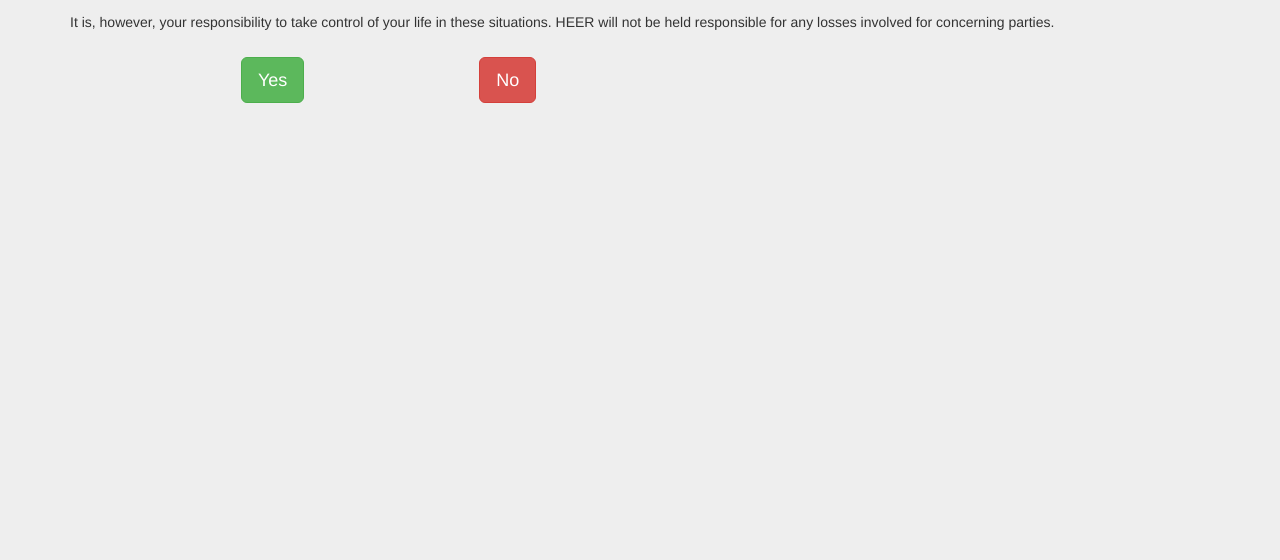
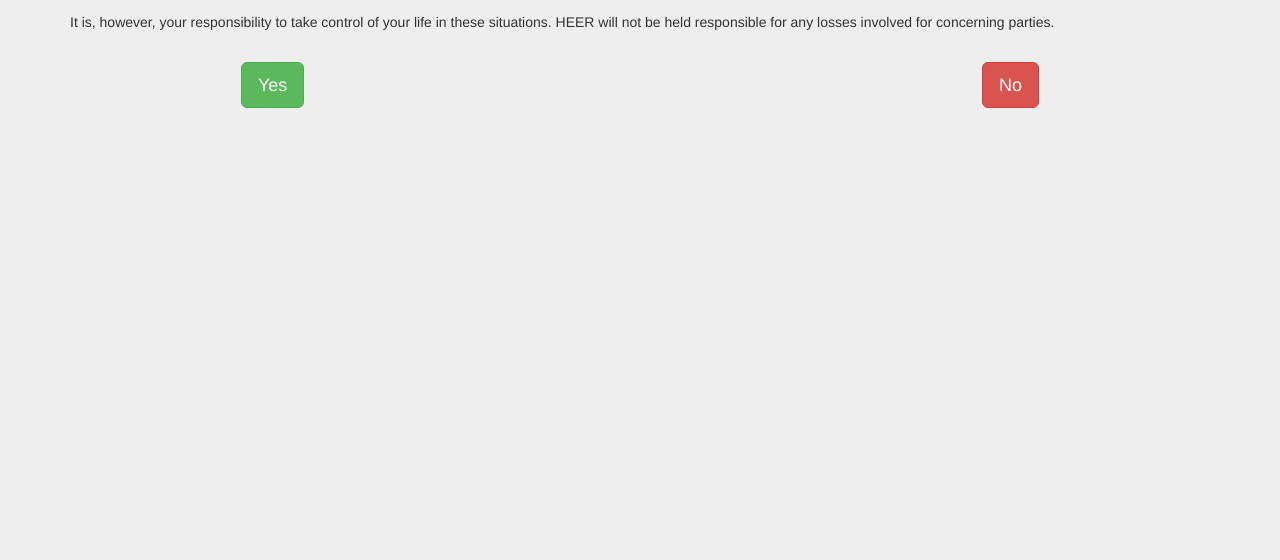
Before and after one commit to chpark17/chpark17.github.io, a plain HTML site: page disclaimer.html in a window 1280 px wide. Shown: the part 240-800 px from the top of the page. Drawn offline with nearby package versions, Linux system fonts and the light colour scheme.

Commit message:
disclaimer buttons

```diff
--- a/css/jumbotron.css
+++ b/css/jumbotron.css
@@ -14,13 +14,17 @@ body {
 }
 
 .buttons {
-  width: 100%;
+  margin-top: 30px;
 }
 
 .buttons button {
-  float: center;
+  margin: 0 15%;
 }
 
 .btn-success {
-  margin: 10px 15%;
+  float: left;
 }
+
+.btn-danger {
+  float: right;
+}
--- a/disclaimer.html
+++ b/disclaimer.html
@@ -59,15 +59,14 @@
     <!-- Main jumbotron for a primary marketing message or call to action -->
     <div class="jumbotron">
       <div class="container">
-        <h1 class="text-center">DISCLAIMER</h1>
-        <p style="font-size:14px;">This app assist you in detecting abnormal/dangerous situations out of your perceptive abilities.  By utilizing this app, we believe that you will become more vigilant and adaptive to changes in your surroundings.</p>
-        <p style="font-size:14px;">It is, however, your responsibility to take control of your life in these situations. HEER will not be held responsible for any losses involved for concerning parties.</p>
-
+        <div class="text">
+          <h1 class="text-center">DISCLAIMER</h1>
+          <p style="font-size:14px;">This app assist you in detecting abnormal/dangerous situations out of your perceptive abilities.  By utilizing this app, we believe that you will become more vigilant and adaptive to changes in your surroundings.</p>
+          <p style="font-size:14px;">It is, however, your responsibility to take control of your life in these situations. HEER will not be held responsible for any losses involved for concerning parties.</p>
+        </div>
         <div class="buttons">
-          <span>
-            <button type="button" class="btn btn-success btn-lg">Yes</button>
-            <button type="button" class="btn btn-danger btn-lg">No</button>
-          </span>
+          <button type="button" class="btn btn-success btn-lg">Yes</button>
+          <button type="button" class="btn btn-danger btn-lg">No</button>
         </div>
       </div>
   </div>
```
